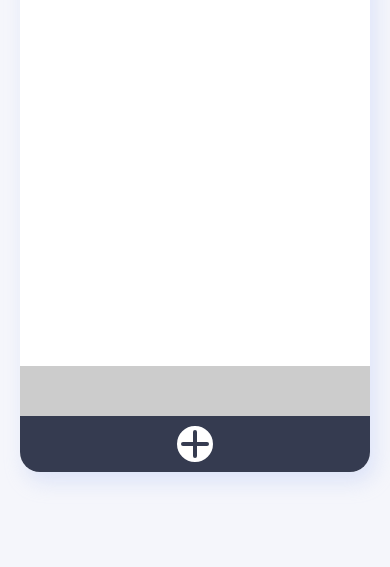
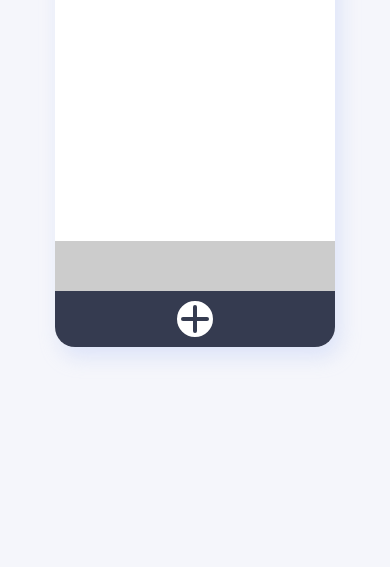
Before and after one commit to suniiizz/TodoList, a plain HTML site: page index.html in a window 390 px wide. Shown: the part 277-844 px from the top of the page. Drawn offline with Linux system fonts and the light colour scheme; a web font is replaced by a local one.

Commit message:
responsive

```diff
--- a/style.scss
+++ b/style.scss
@@ -120,9 +120,9 @@ body {
 
 @media (max-width: 640px) {
   .list {
-    width: 350px;
-  }
-  .list__box {
-    height: 400px;
+    width: 280px;
+    .list__box {
+      height: 250px;
+    }
   }
 }
```
Also changed, not shown: style.css, 1 other file.
